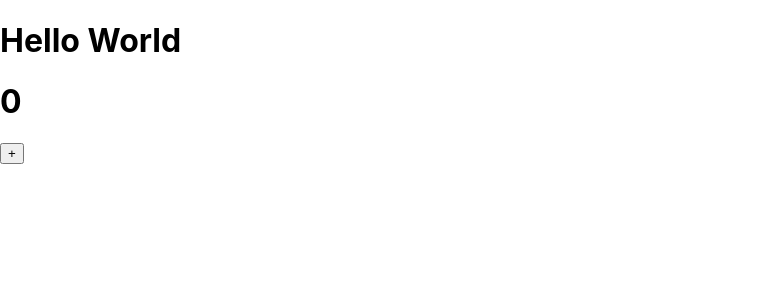
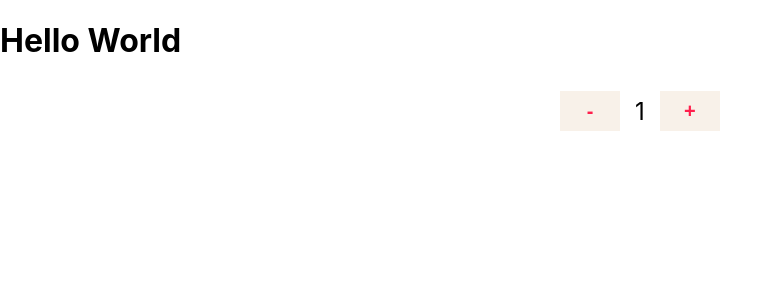
Before and after one commit to GeracNeto/aula-hooks-react, a React (Create React App) app: page / in a window 1280 px wide. Shown: the top 300 px of the page, without its empty margins (0-783 px from the left). Built offline with nearby package versions, Linux system fonts and the light colour scheme.

Commit message:
Criado componente de botões para incrementar e decrementar valor.

```diff
--- a/src/components/App/App.js
+++ b/src/components/App/App.js
@@ -1,11 +1,12 @@
 import './App.css';
-import Counter from '../Counter/Counter';
+//import Counter from '../Counter/Counter';
+import IfoodCounter from '../IfoodCounter/IfoodCounter';
 
 function App() {
   return (
     <div>
       <h1>Hello World</h1>
-      <Counter />
+      <IfoodCounter />
     </div>
   );
 }
--- /dev/null
+++ b/src/components/IfoodCounter/IfoodCounter.css
@@ -0,0 +1,34 @@
+.master-container{
+    display: flex;
+    align-items: center;
+    justify-content: center;
+    margin: 0 25%;
+}
+
+.master-container p{
+    margin: 0;
+    padding: 15px;
+    font-size: 24px;
+}
+
+.button-active{
+    width: 60px;
+    height: 40px;
+    font-size: 20px;
+    font-weight: bolder;
+
+    background-color: #f8f1e9;
+    border: none;
+    color: #ff1f4c;
+}
+
+.button-inactive{
+    width: 60px;
+    height: 40px;
+    font-size: 20px;
+    font-weight: bolder;
+
+    background-color: #f8f1e9;
+    border: none;
+    color: #000000;
+}
--- /dev/null
+++ b/src/components/IfoodCounter/IfoodCounter.js
@@ -0,0 +1,37 @@
+import React from 'react'
+import { useState } from 'react'
+import './IfoodCounter.css'
+
+export default function IfoodCounter() {
+
+    const [value, setValue]  = useState(1);
+
+    const [buttonClass, setButtonClass] = useState('button-active');
+
+    function up(){
+        setValue(value+1);
+        setButtonClass('button-active');
+    }
+
+    function down(){
+        if(value > 0){
+            setValue(value-1);
+        }
+
+        if(value <= 1){
+            setButtonClass('button-inactive');
+        }
+    }
+
+    return (
+        <div className='master-container'>
+
+        <button className={buttonClass} onClick={down}>-</button>
+
+        <p>{value}</p>
+
+        <button className='button-active' onClick={up}>+</button>
+
+        </div>
+    )
+}
```
